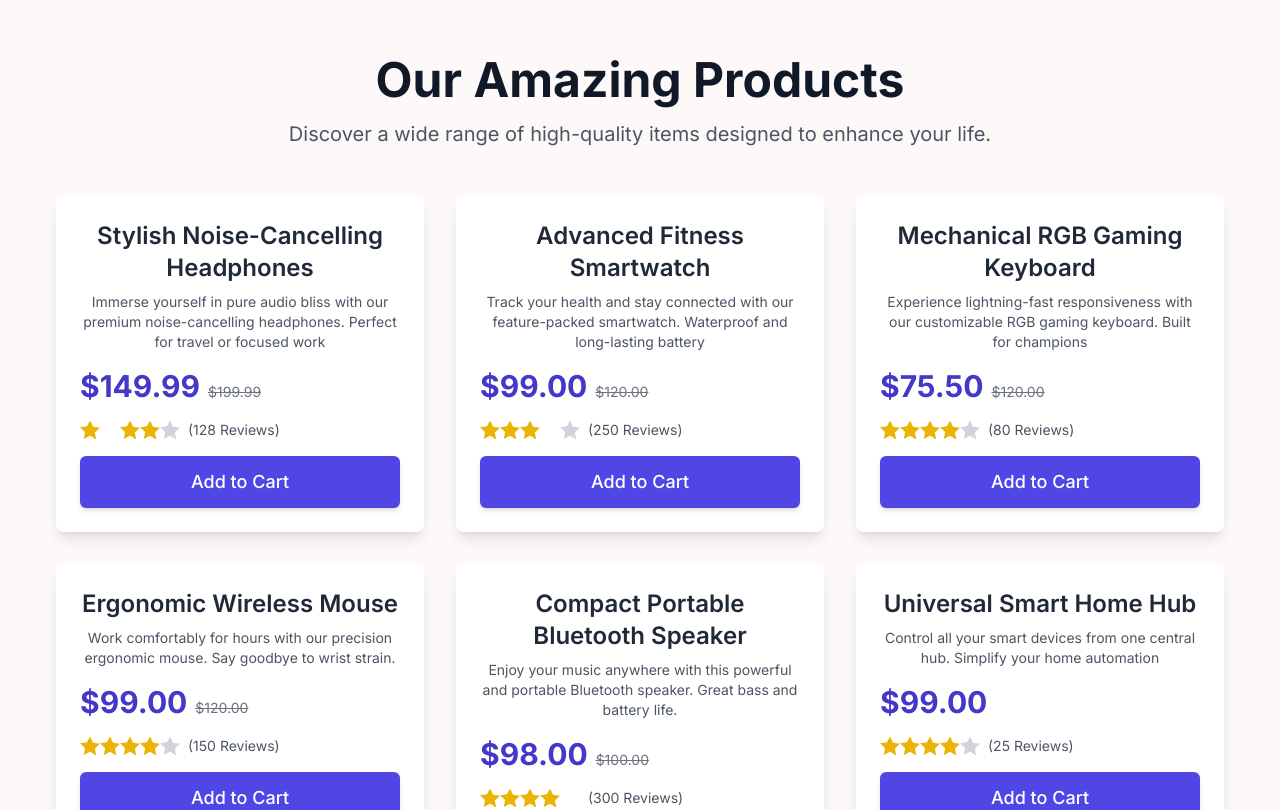
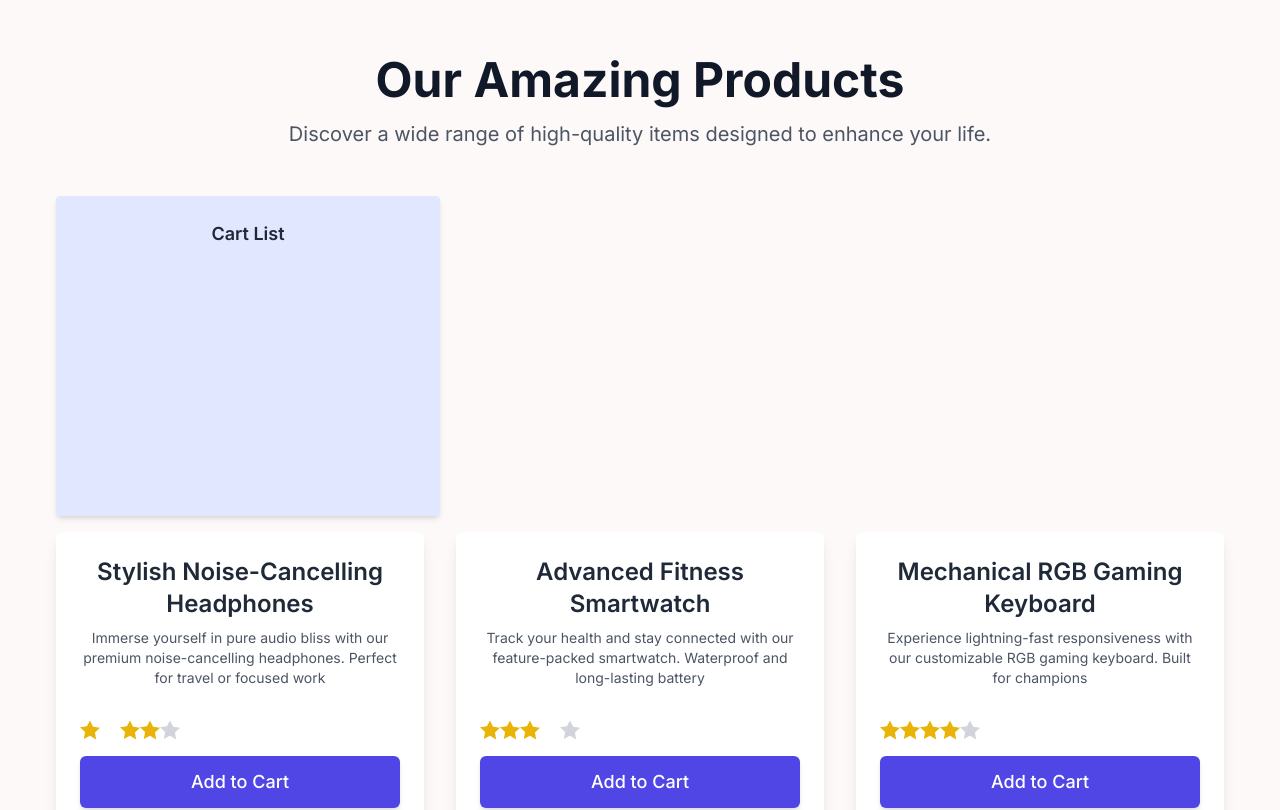
Before and after one commit to AishaSherin/my-react-app, a React (Vite) app: page / in a window 1280 px wide. Shown: the top 810 px of the page. Built offline with nearby package versions, Linux system fonts and the light colour scheme.

Commit message:
Cart List

```diff
--- /dev/null
+++ b/src/Cartlist.jsx
@@ -0,0 +1,26 @@
+import React from "react";
+
+
+function Cartlist({heading}) {
+
+  return (
+    <div className="top-10 right-10 w-96 h-80">
+      <div className="bg-indigo-100 p-6 rounded shadow-md h-full overflow-y-auto">
+        <h2 className="text-lg font-semibold text-gray-800 mb-4">Cart List</h2>
+    <ul className="text-black">
+      <li>{heading}</li>
+    </ul>
+
+
+
+
+      </div>
+
+
+    </div>
+
+  );
+}
+
+
+export default Cartlist;
--- a/src/main.jsx
+++ b/src/main.jsx
@@ -4,9 +4,145 @@ import App from './App.jsx'
 import './index.css'
 
 
+
 import HelloHeading from './heading.jsx'
 import Mainbox from './Mainbox.jsx'
 import Footer from './Footer.jsx'
+import Cartlist from './Cartlist.jsx'
+
+const Boxes = [
+  {
+    heading: 'Stylish Noise-Cancelling Headphones',
+    paragraph: 'Immerse yourself in pure audio bliss with our premium noise-cancelling headphones. Perfect for travel or focused work',
+    disAmount: "$149.99",
+    Amount: "$199.99",
+    reveiw: '(128 Reviews)',
+    cartMessage: 'Add to Cart',
+    svg1: 'M12 .587l3.668 7.568 8.332 1.151-6.064 5.828 1.48 8.279L12 18.896l-7.416 3.882 1.48-8.279-6.064-5.828 8.332-1.151z',
+    svg3: 'M12 .587l3.668 7.568 8.332 1.151-6.064 5.828 1.48 8.279L12 18.896l-7.416 3.882 1.48-8.279-6.064-5.828 8.332-1.151z',
+    svg4: 'M12 .587l3.668 7.568 8.332 1.151-6.064 5.828 1.48 8.279L12 18.896l-7.416 3.882 1.48-8.279-6.064-5.828 8.332-1.151z',
+    svg5: 'M12 .587l3.668 7.568 8.332 1.151-6.064 5.828 1.48 8.279L12 18.896l-7.416 3.882 1.48-8.279-6.064-5.828 8.332-1.151z',
+    id: 1
+  },
+
+  {
+    heading: 'Advanced Fitness Smartwatch',
+    paragraph: 'Track your health and stay connected with our feature-packed smartwatch. Waterproof and long-lasting battery',
+    disAmount: "$99.00",
+    Amount: "$120.00",
+    reveiw: '(250 Reviews)',
+    cartMessage: 'Add to Cart',
+    svg1: 'M12 .587l3.668 7.568 8.332 1.151-6.064 5.828 1.48 8.279L12 18.896l-7.416 3.882 1.48-8.279-6.064-5.828 8.332-1.151z',
+    svg2: 'M12 .587l3.668 7.568 8.332 1.151-6.064 5.828 1.48 8.279L12 18.896l-7.416 3.882 1.48-8.279-6.064-5.828 8.332-1.151z',
+    svg3: 'M12 .587l3.668 7.568 8.332 1.151-6.064 5.828 1.48 8.279L12 18.896l-7.416 3.882 1.48-8.279-6.064-5.828 8.332-1.151z',
+    svg5: 'M12 .587l3.668 7.568 8.332 1.151-6.064 5.828 1.48 8.279L12 18.896l-7.416 3.882 1.48-8.279-6.064-5.828 8.332-1.151z',
+    id: 2
+  },
+  {
+    heading: 'Mechanical RGB Gaming Keyboard',
+    paragraph: 'Experience lightning-fast responsiveness with our customizable RGB gaming keyboard. Built for champions',
+    disAmount: '$75.50',
+    Amount: "$120.00",
+    reveiw: '(80 Reviews)',
+    cartMessage: 'Add to Cart',
+    svg1: 'M12 .587l3.668 7.568 8.332 1.151-6.064 5.828 1.48 8.279L12 18.896l-7.416 3.882 1.48-8.279-6.064-5.828 8.332-1.151z',
+    svg2: 'M12 .587l3.668 7.568 8.332 1.151-6.064 5.828 1.48 8.279L12 18.896l-7.416 3.882 1.48-8.279-6.064-5.828 8.332-1.151z',
+    svg3: 'M12 .587l3.668 7.568 8.332 1.151-6.064 5.828 1.48 8.279L12 18.896l-7.416 3.882 1.48-8.279-6.064-5.828 8.332-1.151z',
+    svg4: 'M12 .587l3.668 7.568 8.332 1.151-6.064 5.828 1.48 8.279L12 18.896l-7.416 3.882 1.48-8.279-6.064-5.828 8.332-1.151z',
+    svg5: 'M12 .587l3.668 7.568 8.332 1.151-6.064 5.828 1.48 8.279L12 18.896l-7.416 3.882 1.48-8.279-6.064-5.828 8.332-1.151z',
+    id: 3
+
+  },
+
+  {
+    heading: 'Ergonomic Wireless Mouse',
+    paragraph: 'Work comfortably for hours with our precision ergonomic mouse. Say goodbye to wrist strain.',
+    disAmount: "$99.00",
+    Amount: "$120.00",
+    reveiw: '(150 Reviews)',
+    cartMessage: 'Add to Cart',
+    svg1: 'M12 .587l3.668 7.568 8.332 1.151-6.064 5.828 1.48 8.279L12 18.896l-7.416 3.882 1.48-8.279-6.064-5.828 8.332-1.151z',
+    svg2: 'M12 .587l3.668 7.568 8.332 1.151-6.064 5.828 1.48 8.279L12 18.896l-7.416 3.882 1.48-8.279-6.064-5.828 8.332-1.151z',
+    svg3: 'M12 .587l3.668 7.568 8.332 1.151-6.064 5.828 1.48 8.279L12 18.896l-7.416 3.882 1.48-8.279-6.064-5.828 8.332-1.151z',
+    svg4: 'M12 .587l3.668 7.568 8.332 1.151-6.064 5.828 1.48 8.279L12 18.896l-7.416 3.882 1.48-8.279-6.064-5.828 8.332-1.151z',
+    svg5: 'M12 .587l3.668 7.568 8.332 1.151-6.064 5.828 1.48 8.279L12 18.896l-7.416 3.882 1.48-8.279-6.064-5.828 8.332-1.151z',
+    id: 4
+  },
+
+
+  {
+    heading: 'Compact Portable Bluetooth Speaker',
+    paragraph: 'Enjoy your music anywhere with this powerful and portable Bluetooth speaker. Great bass and battery life.',
+    disAmount: "$98.00",
+    Amount: "$100.00",
+    reveiw: '(300 Reviews)',
+    cartMessage: 'Add to Cart',
+    svg1: 'M12 .587l3.668 7.568 8.332 1.151-6.064 5.828 1.48 8.279L12 18.896l-7.416 3.882 1.48-8.279-6.064-5.828 8.332-1.151z',
+    svg2: 'M12 .587l3.668 7.568 8.332 1.151-6.064 5.828 1.48 8.279L12 18.896l-7.416 3.882 1.48-8.279-6.064-5.828 8.332-1.151z',
+    svg3: 'M12 .587l3.668 7.568 8.332 1.151-6.064 5.828 1.48 8.279L12 18.896l-7.416 3.882 1.48-8.279-6.064-5.828 8.332-1.151z',
+    svg4: 'M12 .587l3.668 7.568 8.332 1.151-6.064 5.828 1.48 8.279L12 18.896l-7.416 3.882 1.48-8.279-6.064-5.828 8.332-1.151z',
+    svg5: 'M12 .587l3.668 7.568 8.332 1.151-6.064 5.828 1.48 8.279L12 18.896l-7.416 3.882 1.48-8.279-6.064-5.828 8.332-1.151z',
+    id: 5
+  },
+
+  {
+    heading: 'Universal Smart Home Hub',
+    paragraph: 'Control all your smart devices from one central hub. Simplify your home automation',
+    disAmount: "$99.00",
+    Amouny: "$120.00",
+    reveiw: '(25 Reviews)',
+    cartMessage: 'Add to Cart',
+    svg1: 'M12 .587l3.668 7.568 8.332 1.151-6.064 5.828 1.48 8.279L12 18.896l-7.416 3.882 1.48-8.279-6.064-5.828 8.332-1.151z',
+    svg2: 'M12 .587l3.668 7.568 8.332 1.151-6.064 5.828 1.48 8.279L12 18.896l-7.416 3.882 1.48-8.279-6.064-5.828 8.332-1.151',
+    svg3: 'M12 .587l3.668 7.568 8.332 1.151-6.064 5.828 1.48 8.279L12 18.896l-7.416 3.882 1.48-8.279-6.064-5.828 8.332-1.151z',
+    svg4: 'M12 .587l3.668 7.568 8.332 1.151-6.064 5.828 1.48 8.279L12 18.896l-7.416 3.882 1.48-8.279-6.064-5.828 8.332-1.151z',
+    svg5: 'M12 .587l3.668 7.568 8.332 1.151-6.064 5.828 1.48 8.279L12 18.896l-7.416 3.882 1.48-8.279-6.064-5.828 8.332-1.151z',
+    id: 6
+  }
+]
+function Cart() {
+
+  const [heading, newHeading] = React.useState([]);
+
+  function getHeading(index) {
+
+    const item = Boxes[index - 1];
+
+
+    newHeading(item.heading);
+
+
+
+
+  }
+  return (
+    <>
+
+      <Cartlist heading={heading}
+      />
+      <div className="grid grid-cols-1 md:grid-cols-2 lg:grid-cols-3 gap-8 max-w-7xl mx-auto">
+        {Boxes.map((box, index) => (
+          <Mainbox
+            key={index}
+            heading={box.heading}
+            paragraph={box.paragraph}
+            discountAmount={box.discountAmount}
+            amount={box.Amount}
+            reviews={box.reviews}
+            cartMessage={box.cartMessage}
+            svg1={box.svg1}
+            svg2={box.svg2}
+            svg3={box.svg3}
+            svg4={box.svg4}
+            svg5={box.svg5}
+            id={box.id}
+            onBtnclick={getHeading}
+          />
+        ))}
+      </div>
+    </>
+  );
+}
 
 
 
@@ -16,121 +152,23 @@ const header = (
   </header>
 );
 
-const Boxes = [
-  {
-    heading: 'Stylish Noise-Cancelling Headphones',
-    paragraph: 'Immerse yourself in pure audio bliss with our premium noise-cancelling headphones. Perfect for travel or focused work',
-    disAmount: "$149.99",
-    Amount: "$199.99",
-    reveiw: '(128 Reviews)',
-    cart: 'Add to Cart',
-    svg1: 'M12 .587l3.668 7.568 8.332 1.151-6.064 5.828 1.48 8.279L12 18.896l-7.416 3.882 1.48-8.279-6.064-5.828 8.332-1.151z',
-    svg3: 'M12 .587l3.668 7.568 8.332 1.151-6.064 5.828 1.48 8.279L12 18.896l-7.416 3.882 1.48-8.279-6.064-5.828 8.332-1.151z',
-    svg4: 'M12 .587l3.668 7.568 8.332 1.151-6.064 5.828 1.48 8.279L12 18.896l-7.416 3.882 1.48-8.279-6.064-5.828 8.332-1.151z',
-    svg5: 'M12 .587l3.668 7.568 8.332 1.151-6.064 5.828 1.48 8.279L12 18.896l-7.416 3.882 1.48-8.279-6.064-5.828 8.332-1.151z',
-  },
-
-  {
-    heading: 'Advanced Fitness Smartwatch',
-    paragraph: 'Track your health and stay connected with our feature-packed smartwatch. Waterproof and long-lasting battery',
-    disAmount: "$99.00",
-    Amount: "$120.00",
-    reveiw: '(250 Reviews)',
-    cart: 'Add to Cart',
-    svg1: 'M12 .587l3.668 7.568 8.332 1.151-6.064 5.828 1.48 8.279L12 18.896l-7.416 3.882 1.48-8.279-6.064-5.828 8.332-1.151z',
-    svg2: 'M12 .587l3.668 7.568 8.332 1.151-6.064 5.828 1.48 8.279L12 18.896l-7.416 3.882 1.48-8.279-6.064-5.828 8.332-1.151z',
-    svg3: 'M12 .587l3.668 7.568 8.332 1.151-6.064 5.828 1.48 8.279L12 18.896l-7.416 3.882 1.48-8.279-6.064-5.828 8.332-1.151z',
-    svg5: 'M12 .587l3.668 7.568 8.332 1.151-6.064 5.828 1.48 8.279L12 18.896l-7.416 3.882 1.48-8.279-6.064-5.828 8.332-1.151z',
-  },
-  {
-    heading: 'Mechanical RGB Gaming Keyboard',
-    paragraph: 'Experience lightning-fast responsiveness with our customizable RGB gaming keyboard. Built for champions',
-    disAmount: '$75.50',
-    Amount: "$120.00",
-    reveiw: '(80 Reviews)',
-    cart: 'Add to Cart',
-    svg1: 'M12 .587l3.668 7.568 8.332 1.151-6.064 5.828 1.48 8.279L12 18.896l-7.416 3.882 1.48-8.279-6.064-5.828 8.332-1.151z',
-    svg2: 'M12 .587l3.668 7.568 8.332 1.151-6.064 5.828 1.48 8.279L12 18.896l-7.416 3.882 1.48-8.279-6.064-5.828 8.332-1.151z',
-    svg3: 'M12 .587l3.668 7.568 8.332 1.151-6.064 5.828 1.48 8.279L12 18.896l-7.416 3.882 1.48-8.279-6.064-5.828 8.332-1.151z',
-    svg4: 'M12 .587l3.668 7.568 8.332 1.151-6.064 5.828 1.48 8.279L12 18.896l-7.416 3.882 1.48-8.279-6.064-5.828 8.332-1.151z',
-    svg5: 'M12 .587l3.668 7.568 8.332 1.151-6.064 5.828 1.48 8.279L12 18.896l-7.416 3.882 1.48-8.279-6.064-5.828 8.332-1.151z',
-
-  },
-
-  {
-    heading: 'Ergonomic Wireless Mouse',
-    paragraph: 'Work comfortably for hours with our precision ergonomic mouse. Say goodbye to wrist strain.',
-    disAmount: "$99.00",
-    Amount: "$120.00",
-    reveiw: '(150 Reviews)',
-    cart: 'Add to Cart',
-    svg1: 'M12 .587l3.668 7.568 8.332 1.151-6.064 5.828 1.48 8.279L12 18.896l-7.416 3.882 1.48-8.279-6.064-5.828 8.332-1.151z',
-    svg2: 'M12 .587l3.668 7.568 8.332 1.151-6.064 5.828 1.48 8.279L12 18.896l-7.416 3.882 1.48-8.279-6.064-5.828 8.332-1.151z',
-    svg3: 'M12 .587l3.668 7.568 8.332 1.151-6.064 5.828 1.48 8.279L12 18.896l-7.416 3.882 1.48-8.279-6.064-5.828 8.332-1.151z',
-    svg4: 'M12 .587l3.668 7.568 8.332 1.151-6.064 5.828 1.48 8.279L12 18.896l-7.416 3.882 1.48-8.279-6.064-5.828 8.332-1.151z',
-    svg5: 'M12 .587l3.668 7.568 8.332 1.151-6.064 5.828 1.48 8.279L12 18.896l-7.416 3.882 1.48-8.279-6.064-5.828 8.332-1.151z',
-  },
 
 
-  {
-    heading: 'Compact Portable Bluetooth Speaker',
-    paragraph: 'Enjoy your music anywhere with this powerful and portable Bluetooth speaker. Great bass and battery life.',
-    disAmount: "$98.00",
-    Amount: "$100.00",
-    reveiw: '(300 Reviews)',
-    cart: 'Add to Cart',
-    svg1: 'M12 .587l3.668 7.568 8.332 1.151-6.064 5.828 1.48 8.279L12 18.896l-7.416 3.882 1.48-8.279-6.064-5.828 8.332-1.151z',
-    svg2: 'M12 .587l3.668 7.568 8.332 1.151-6.064 5.828 1.48 8.279L12 18.896l-7.416 3.882 1.48-8.279-6.064-5.828 8.332-1.151z',
-    svg3: 'M12 .587l3.668 7.568 8.332 1.151-6.064 5.828 1.48 8.279L12 18.896l-7.416 3.882 1.48-8.279-6.064-5.828 8.332-1.151z',
-    svg4: 'M12 .587l3.668 7.568 8.332 1.151-6.064 5.828 1.48 8.279L12 18.896l-7.416 3.882 1.48-8.279-6.064-5.828 8.332-1.151z',
-  },
-
-  {
-    heading: 'Universal Smart Home Hub',
-    paragraph: 'Control all your smart devices from one central hub. Simplify your home automation',
-    disAmount: "$99.00",
-    Amouny: "$120.00",
-    reveiw: '(25 Reviews)',
-    cart: 'Add to Cart',
-    svg1: 'M12 .587l3.668 7.568 8.332 1.151-6.064 5.828 1.48 8.279L12 18.896l-7.416 3.882 1.48-8.279-6.064-5.828 8.332-1.151z',
-    svg2: 'M12 .587l3.668 7.568 8.332 1.151-6.064 5.828 1.48 8.279L12 18.896l-7.416 3.882 1.48-8.279-6.064-5.828 8.332-1.151',
-    svg3: 'M12 .587l3.668 7.568 8.332 1.151-6.064 5.828 1.48 8.279L12 18.896l-7.416 3.882 1.48-8.279-6.064-5.828 8.332-1.151z',
-    svg4: 'M12 .587l3.668 7.568 8.332 1.151-6.064 5.828 1.48 8.279L12 18.896l-7.416 3.882 1.48-8.279-6.064-5.828 8.332-1.151z',
-    svg5: 'M12 .587l3.668 7.568 8.332 1.151-6.064 5.828 1.48 8.279L12 18.896l-7.416 3.882 1.48-8.279-6.064-5.828 8.332-1.151z',
-  }
-]
 
 const footer = <Footer />;
 
 
-const div = (
-  <div className="grid grid-cols-1 md:grid-cols-2 lg:grid-cols-3 gap-8 max-w-7xl mx-auto">
-    {Boxes.map((product) => (
-      <Mainbox
 
-        heading={product.heading}
-        paragraph={product.paragraph}
-        disAmount={product.disAmount}
-        Amount={product.Amount}
-        reveiw={product.reveiw}
-        cart={product.cart}
-        svg1={product.svg1}
-        svg2={product.svg2}
-        svg3={product.svg3}
-        svg4={product.svg4}
-        svg5={product.svg5}
-      />
-    ))}
-  </div>
-);
+
+
 
 const container = (
   <div className="p-6 space-y-4">
+
     {header}
-    {div}
+    <Cart />
     {footer}
   </div>
 );
-
 const root = createRoot(document.getElementById('root'))
-root.render(container);
+root.render(container)
```
Also changed, not shown: src/Mainbox.jsx (+18 -2 lines), src/Footer.jsx (line endings or trailing spaces).
